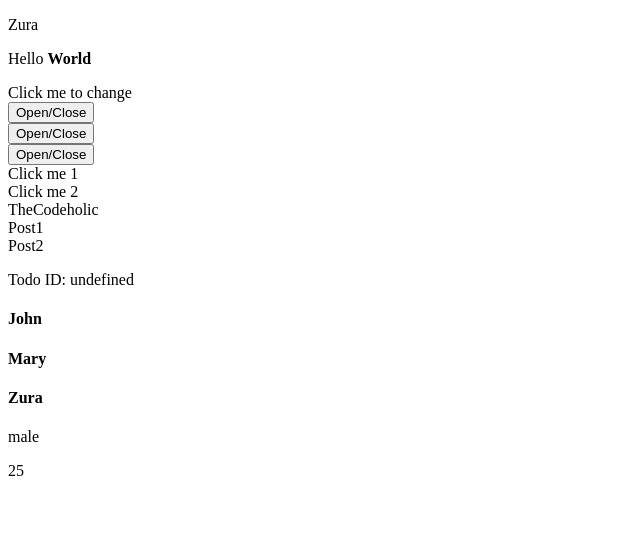
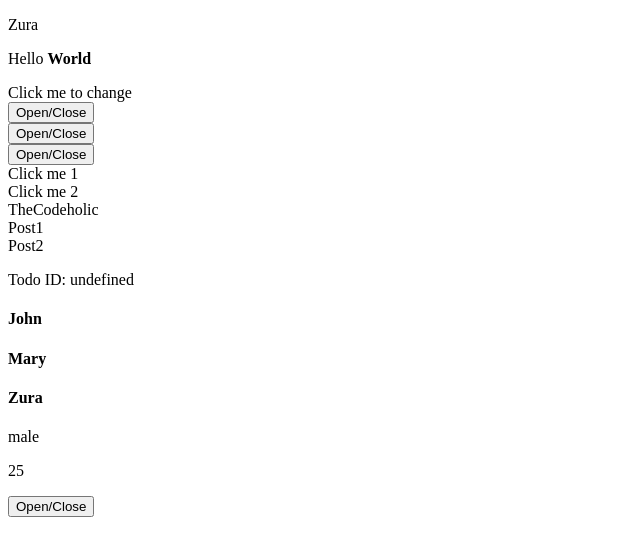
Before and after one commit to SantosReis/alpinejs-course, a plain HTML site: page basics/index.html in a window 1280 px wide. Shown: the whole page, without its empty margins (0-640 px from the left). Drawn offline with nearby package versions, Linux system fonts and the light colour scheme; no server answers.

Commit message:
Getters & Setters

```diff
--- a/basics/index.html
+++ b/basics/index.html
@@ -100,5 +100,24 @@
         </div>
       </div>
     </div>
+
+    <!-- Getters & Setters -->
+    <div
+      x-data="{
+          open: false,
+          get isOpen() {
+              return this.open;
+          },
+          set isOpen(open) {
+              this.open = open
+          },
+          toggle() {
+              this.isOpen = !this.isOpen;
+          }
+      }"
+    >
+      <button @click="toggle">Open/Close</button>
+      <div x-show="open">Content</div>
+    </div>
   </body>
 </html>
```
